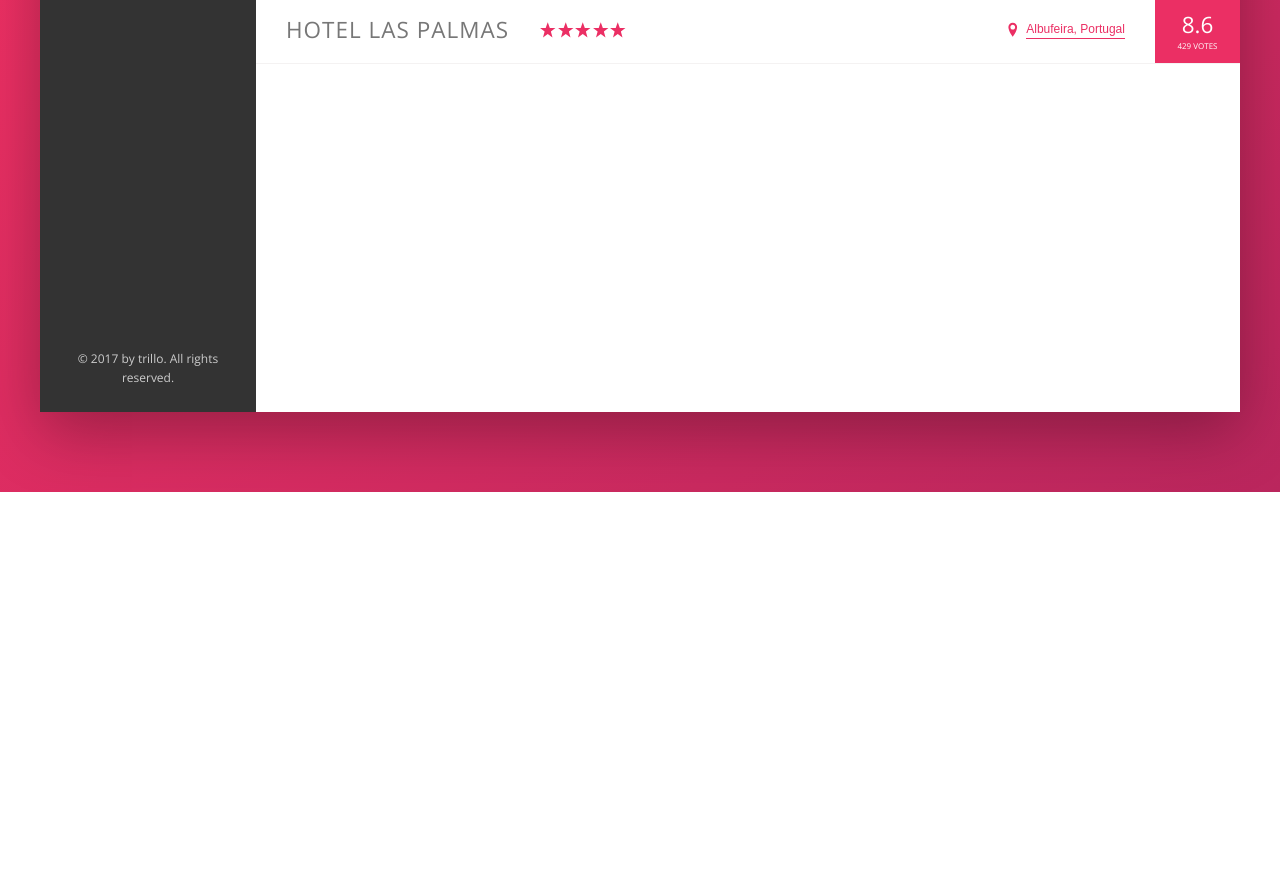
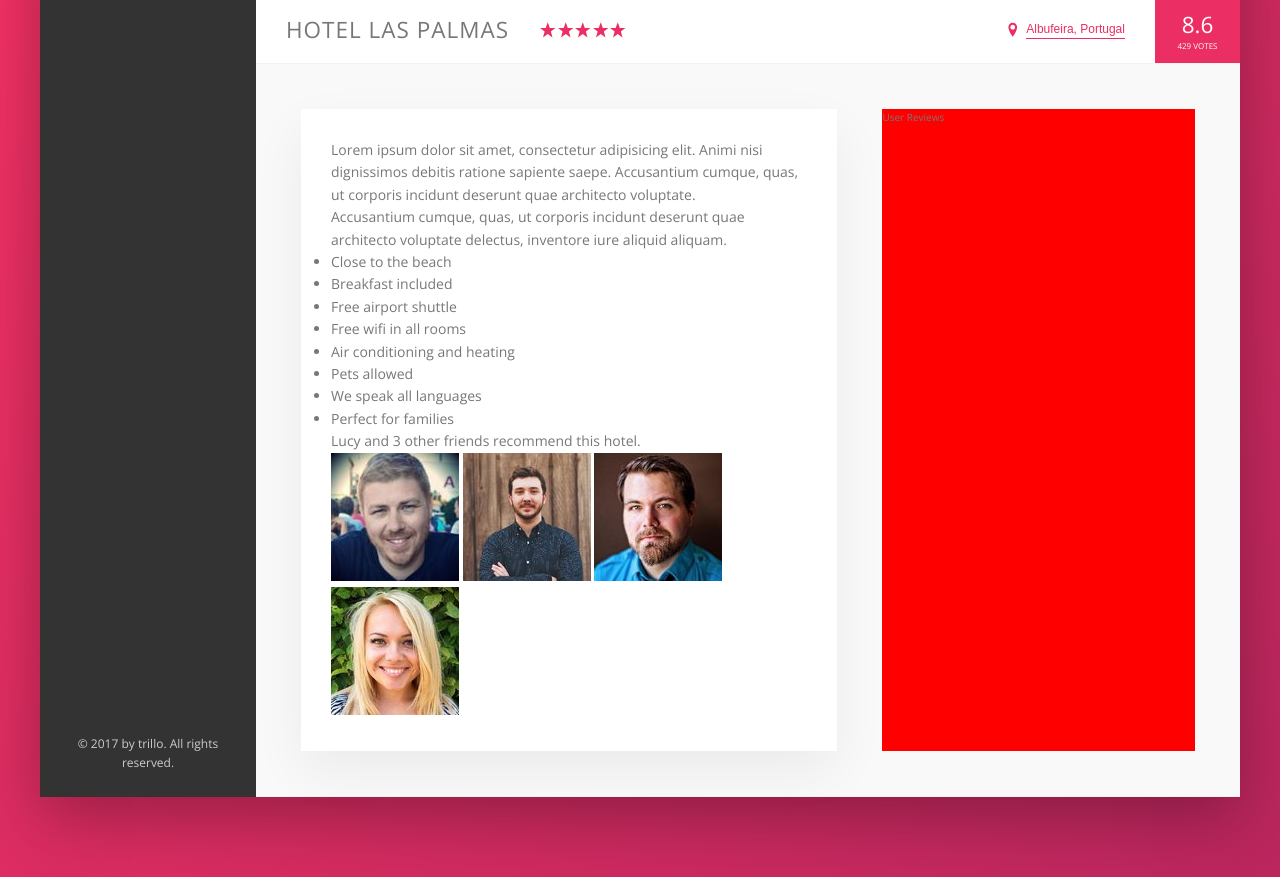
Before and after one commit to Vaggelis-Giannakosian/trillo, a website: page index.html in a window 1280 px wide. Shown: the part 538-1415 px from the top of the page. Before the commit the page ends 1030 px from the top, so only its background shows below. Drawn offline with nearby package versions, Linux system fonts and the light colour scheme.

Commit message:
implemented initial design of the description section

```diff
--- a/index.html
+++ b/index.html
@@ -139,6 +139,51 @@
                 </div>
 
             </div>
+
+
+            <div class="detail">
+                <div class="description">
+                    <p class="paragraph">
+                        Lorem ipsum dolor sit amet, consectetur adipisicing elit. Animi nisi dignissimos debitis ratione
+                        sapiente saepe. Accusantium cumque, quas, ut corporis incidunt deserunt quae architecto
+                        voluptate.
+                    </p>
+                    <p class="paragraph">
+                        Accusantium cumque, quas, ut corporis incidunt deserunt quae architecto voluptate delectus, inventore iure aliquid aliquam.
+                    </p>
+
+                    <ul class="list">
+                        <li class="list__item">Close to the beach</li>
+                        <li class="list__item">Breakfast included</li>
+                        <li class="list__item">Free airport shuttle</li>
+                        <li class="list__item">Free wifi in all rooms</li>
+                        <li class="list__item">Air conditioning and heating</li>
+                        <li class="list__item">Pets allowed</li>
+                        <li class="list__item">We speak all languages</li>
+                        <li class="list__item">Perfect for families</li>
+                    </ul>
+                    <div class="recommend">
+                        <p class="recommend__count">
+                            Lucy and 3 other friends recommend this hotel.
+                        </p>
+                        <div class="recommend__friends">
+                            <img src="img/user-3.jpg" alt="" class="recommend__photo">
+                            <img src="img/user-4.jpg" alt="" class="recommend__photo">
+                            <img src="img/user-5.jpg" alt="" class="recommend__photo">
+                            <img src="img/user-6.jpg" alt="" class="recommend__photo">
+                        </div>
+                    </div>
+
+
+                </div>
+
+                <div class="user-reviews">
+                    User Reviews
+                </div>
+
+            </div>
+
+
         </main>
     </div>
 </div>
--- a/sass/_base.scss
+++ b/sass/_base.scss
@@ -30,6 +30,9 @@ Grey dark 3: #999
   --color-grey-dark-3: #999;
 
   --shadow-dark: 0 2rem 6rem rgba(0,0,0,.3);
+  --shadow-light: 0 2rem 5rem rgba(0,0,0,.06);
+  --border-bottom: 1px solid var(--color-grey-light-2);
+
 }
 
 
--- a/sass/_components.scss
+++ b/sass/_components.scss
@@ -235,7 +235,7 @@
 
 .overview{
   display: flex;
-  border-bottom:1px solid var(--color-grey-light-2);
+  border-bottom:var(--border-bottom);
   align-items: center;
 
   &__heading{
--- a/sass/_layout.scss
+++ b/sass/_layout.scss
@@ -10,7 +10,7 @@
 .header{
   height: 7rem;
   background-color: #fff;
-  border-bottom:1px solid var(--color-grey-light-2);
+  border-bottom:var(--border-bottom);
   display: flex;
   justify-content: space-between;
   align-items: center;
@@ -35,5 +35,25 @@
 .hotel-view{
   background-color: #fff;
   flex: 1;
-  height: 80rem;
 }
+
+.detail{
+  display: flex;
+  padding: 4.5rem;
+  background-color: var(--color-grey-light-1);
+  border-bottom: var(--border-bottom);
+}
+
+.description{
+  font-size: 1.4rem;
+  background-color: #fff;
+  flex:0 0 60%;
+  margin-right:4.5rem;
+  box-shadow: var(--shadow-light);
+  padding:3rem;
+}
+
+.user-reviews{
+  background-color: red;
+  flex:1;
+}
```
Also changed, not shown: css/style.css. Lines whose indentation alone changed are shown as unchanged.
